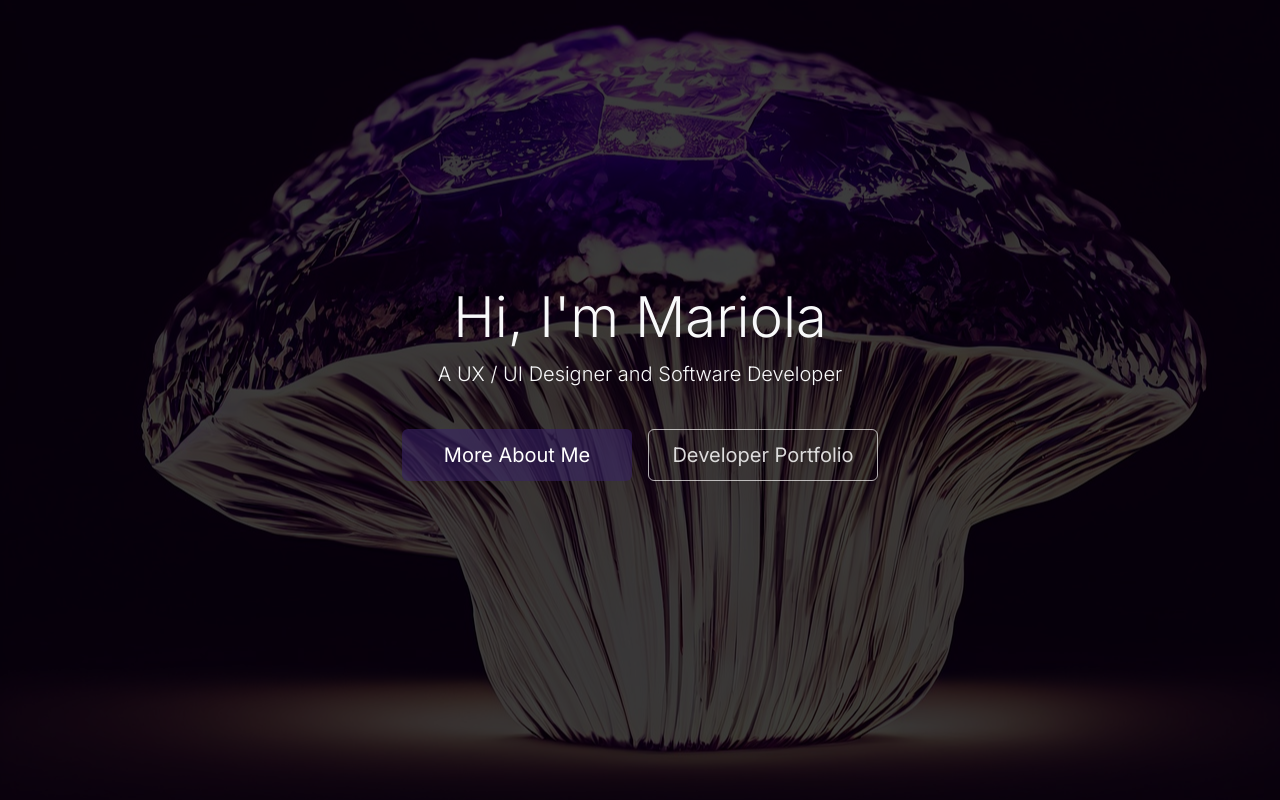
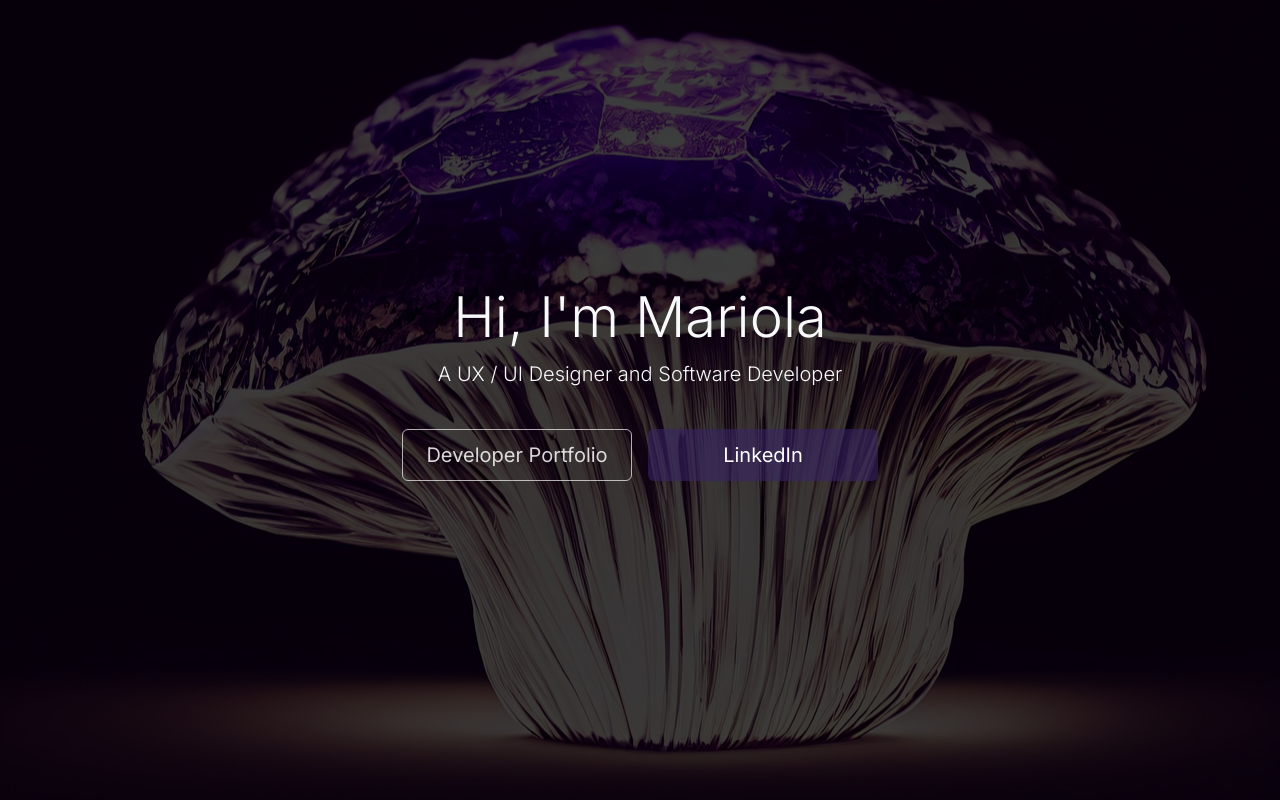
Before and after one commit to MariolaH/Design-Portfolio, a Next.js app: page / in a window 1280 px wide. Shown: the top 800 px of the page. Built offline with nearby package versions, Linux system fonts and the light colour scheme.

Commit message:
added linkedin

```diff
--- a/src/app/page.tsx
+++ b/src/app/page.tsx
@@ -40,9 +40,9 @@ export default function Home() {
         <h1 className="display-4">Hi, I&apos;m Mariola</h1>
         <p className="lead">A UX / UI Designer and Software Developer</p>
         <div className="mt-4">
-        <Link href="/bio" className="btn btn-purple btn-equal mx-2">
+        {/* <Link href="/bio" className="btn btn-purple btn-equal mx-2">
               More About Me
-            </Link>
+            </Link> */}
 
             <Link
               href="https://mariola-portfolio.vercel.app/"
@@ -51,6 +51,14 @@ export default function Home() {
             >
               Developer Portfolio
             </Link>
+            <Link
+              href="https://www.linkedin.com/in/mariola-hullings/"
+              target="_blank"
+              className="btn btn-purple btn-equal mx-2"
+            >
+             LinkedIn
+            </Link>
+
         </div>
       </header>
     </div>
```
